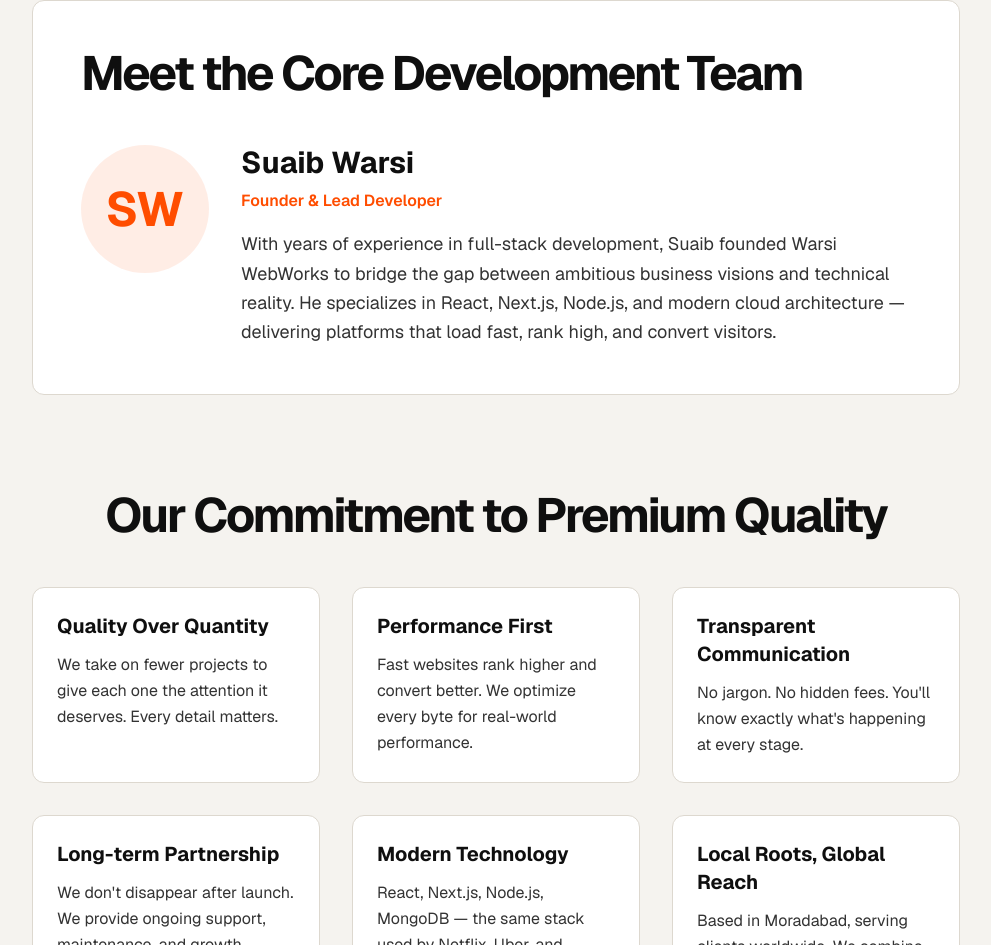
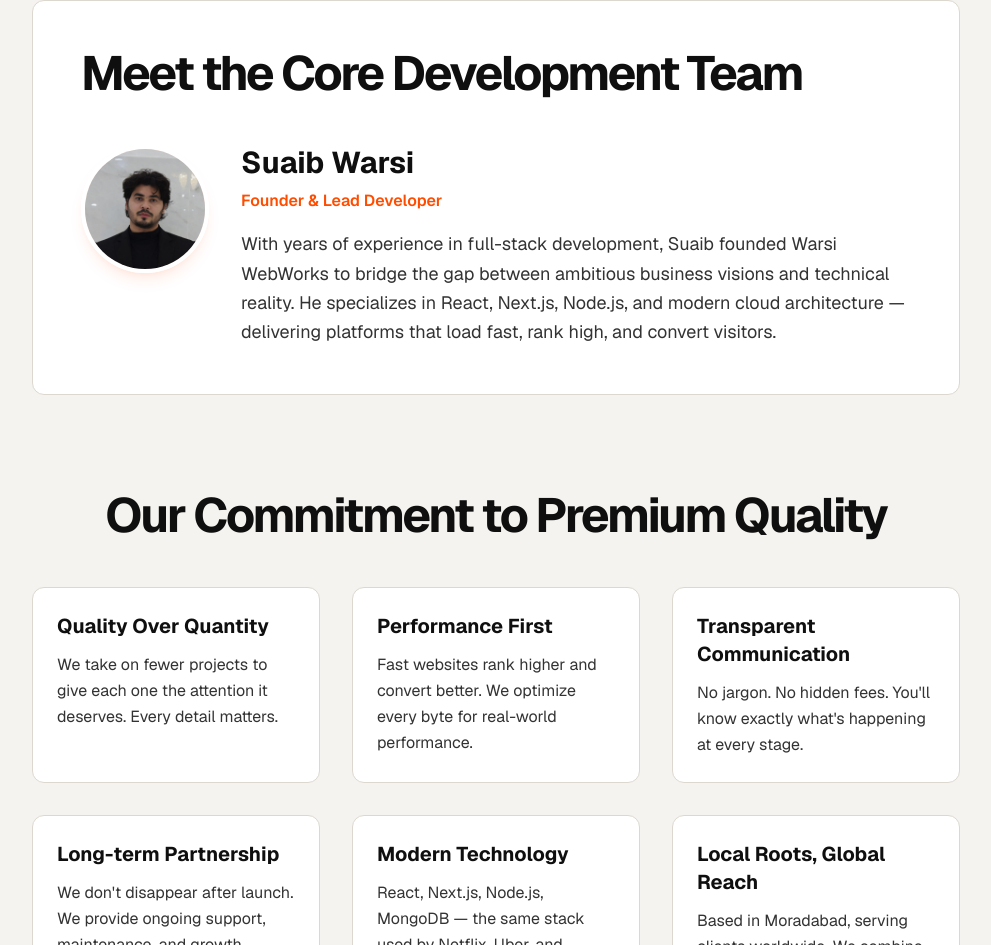
Before and after one commit to suaib92/Warsi-Webworks, a Next.js app: page /about in a window 1280 px wide. Shown: the part 1069-2014 px from the top of the page, without its empty margins (144-1135 px from the left). Built offline with nearby package versions, Linux system fonts and the light colour scheme; a web font is replaced by a local one.

Commit message:
style: Fix author avatar cropping and add avatar to about page

```diff
--- a/src/app/about/page.tsx
+++ b/src/app/about/page.tsx
@@ -1,5 +1,6 @@
 import type { Metadata } from "next";
 import Link from "next/link";
+import Image from "next/image";
 
 export const metadata: Metadata = {
   title: "About Warsi WebWorks | Premium Tech Agency in Moradabad",
@@ -79,8 +80,8 @@ export default function About() {
         <div className="bg-card border border-border-subtle rounded-[12px] p-8 md:p-12 mb-24">
           <h2 className="text-3xl md:text-5xl font-bold text-text-primary tracking-tighter mb-12">Meet the Core Development Team</h2>
           <div className="flex flex-col md:flex-row gap-8 items-start">
-            <div className="w-24 h-24 md:w-32 md:h-32 rounded-full bg-accent/10 flex items-center justify-center shrink-0">
-              <span className="text-4xl md:text-5xl font-bold text-accent">SW</span>
+            <div className="w-24 h-24 md:w-32 md:h-32 rounded-full bg-accent/10 flex items-center justify-center shrink-0 overflow-hidden relative shadow-lg shadow-accent/10 border-4 border-card">
+              <Image src="/images/suaib.jpeg" alt="Suaib Warsi" fill className="object-cover object-top" />
             </div>
             <div>
               <h3 className="text-2xl md:text-3xl font-bold text-text-primary mb-2">Suaib Warsi</h3>
--- a/src/app/blog/[slug]/page.tsx
+++ b/src/app/blog/[slug]/page.tsx
@@ -161,7 +161,7 @@ export default async function BlogPostPage({ params }: { params: Promise<{ slug:
             <div className="mt-16 pt-12 border-t border-border-subtle/50">
               <div className="bg-card border border-border-subtle p-8 rounded-[16px] flex flex-col md:flex-row gap-8 items-start md:items-center">
                 <div className="w-24 h-24 shrink-0 rounded-full bg-accent flex items-center justify-center text-white font-bold text-4xl shadow-lg shadow-accent/20 border-4 border-card overflow-hidden relative">
-                  <Image src="/images/suaib.jpeg" alt={post.author.name} fill className="object-cover" />
+                  <Image src="/images/suaib.jpeg" alt={post.author.name} fill className="object-cover object-top" />
                 </div>
                 <div>
                   <h3 className="text-2xl font-bold text-text-primary mb-2">About {post.author.name}</h3>
```
